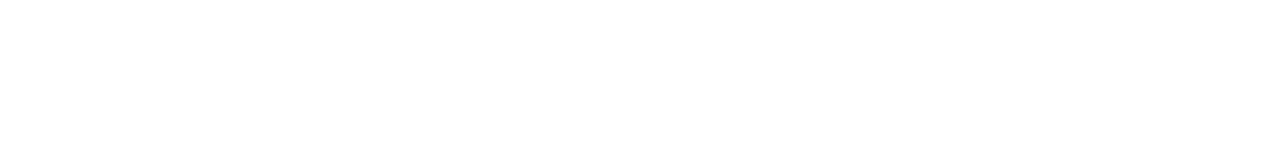
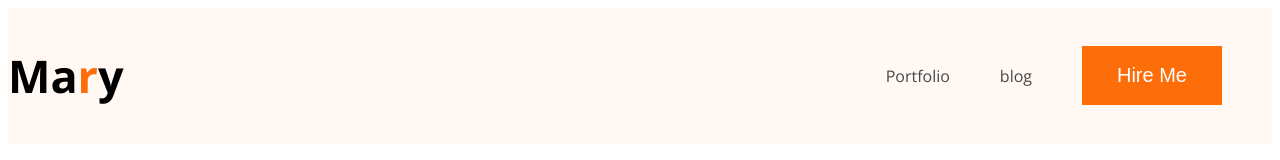
Before and after one commit to Naim-Ahmad/developer_portfolio, a plain HTML site: page index.html in a window 1280 px wide. Drawn offline with nearby package versions, Linux system fonts and the light colour scheme.

Commit message:
added Nav

```diff
--- a/index.html
+++ b/index.html
@@ -4,9 +4,19 @@
     <meta charset="UTF-8">
     <meta name="viewport" content="width=device-width, initial-scale=1.0">
     <title>Developer Portfolio</title>
+    <link rel="stylesheet" href="styles/dev-portfolio.css">
 </head>
 <body>
-    <header></header>
+    <header>
+        <nav class="flex-between">
+            <h1 class="nav-title">Ma<span>r</span>y</h1>
+            <ul class="flex-center">
+                <li><a href="#">Portfolio</a></li>
+                <li><a href="#">blog</a></li>
+                <li><button class="btn-primary">Hire Me</button></li>
+            </ul>
+        </nav>
+    </header>
     <main></main>
     <footer></footer>
 </body>
--- /dev/null
+++ b/styles/dev-portfolio.css
@@ -0,0 +1,56 @@
+@import url('https://fonts.googleapis.com/css2?family=Open+Sans:wght@400;600;700&display=swap');
+
+:root {
+  --primary-color: #fd6e0a;
+  --dark2: #474747;
+}
+
+/* common shared styles */
+body {
+  font-family: 'Open Sans', sans-serif;
+}
+.flex-between {
+  display: flex;
+  justify-content: space-between;
+  align-items: center;
+}
+
+.flex-center {
+  display: flex;
+  justify-content: center;
+  align-items: center;
+}
+
+.btn-primary {
+  background-color: var(--primary-color);
+  border: 0;
+  color: white;
+  font-size: 20px;
+  font-weight: 700px;
+  padding: 18px 35px;
+}
+/* navbar styles */
+header {
+  background-color: #fff8f3;
+}
+
+header nav ul {
+  list-style: none;
+}
+
+header nav ul li {
+  margin-right: 50px;
+}
+
+header nav a {
+  text-decoration: none;
+  color: var(--dark2);
+}
+
+.nav-title {
+  font-size: 45px;
+  font-weight: 700;
+}
+.nav-title > span {
+  color: var(--primary-color);
+}
```
